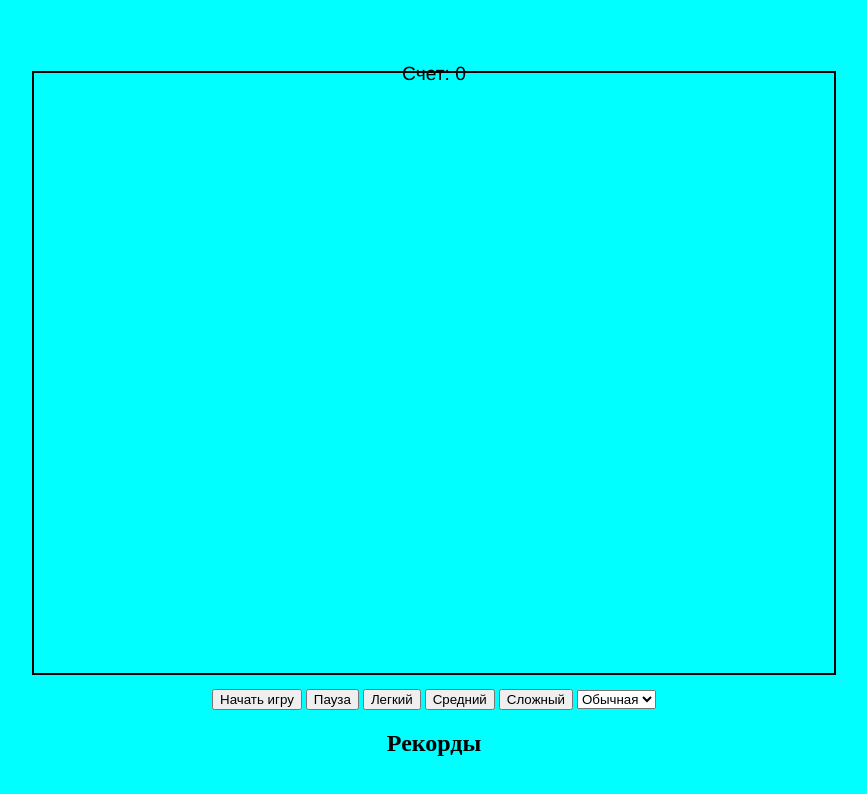
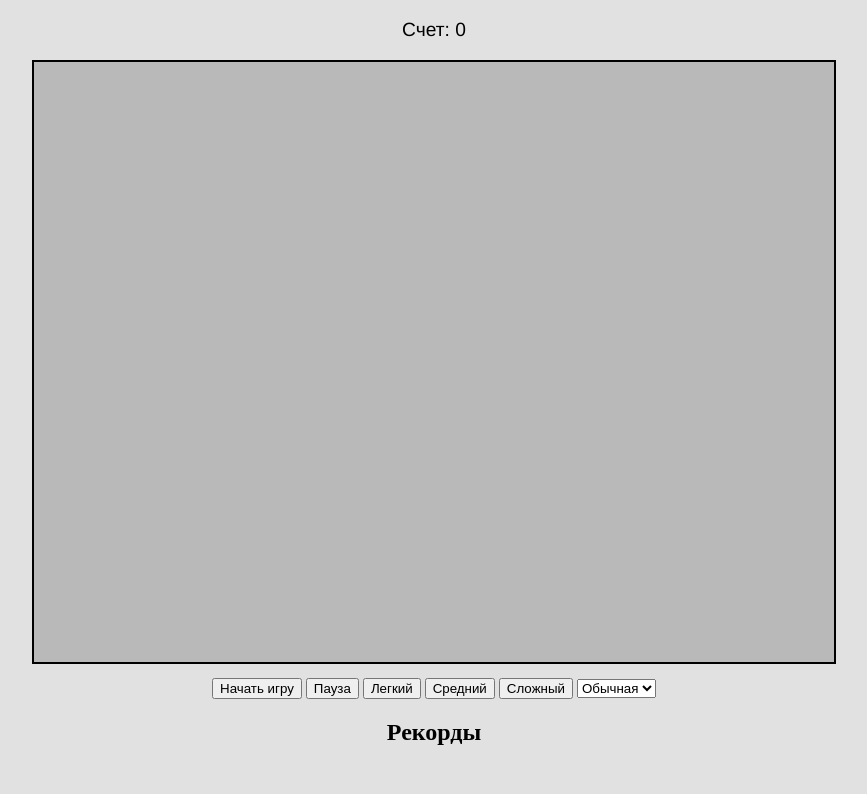
Before and after one commit to SaythanitRoman/Pong-Game, a plain HTML site: page index.html in a window 1280 px wide. Shown: the whole page, without its empty margins (206-1073 px from the left). Drawn offline with Linux system fonts and the light colour scheme.

Commit message:
финальная версия

```diff
--- a/css.css
+++ b/css.css
@@ -17,16 +17,15 @@ td, th {
 } */
 
 body{
-    display:grid ;
-    justify-content: center;
     align-items: center;
     height: 100vh;
     margin: 0;
-    background-color: aqua;
+    background-color: rgb(225 225 225);
+    display:block;
 }
 
 #current-score{
-    margin-bottom: -100px;
+    /* margin-bottom: -100px; */
     text-align: center;
     font-size: larger;
     font-family:'Franklin Gothic Medium', 'Arial Narrow', Arial, sans-serif;
@@ -38,6 +37,7 @@ body{
 
 #pong-game{
     border: 2px solid #000;
+    background-color: rgb(185 185 185);
 }
 
 #controls {
@@ -46,4 +46,5 @@ body{
 
 #scores {
     margin-top: 20px;
+    color:#000;
 }
--- a/index.html
+++ b/index.html
@@ -46,7 +46,7 @@
     <div>Цель игры - не дать мячу пройти за пределы поля со своей стороны.</div>
     <div>Если мяч пройдет за пределы поля игрока, то противник получает очко.</div>
     <div>Для ведения таблицы рекордов игра будет записывать количество очков, которое пользователь смог получить, не пропуская мяч за пределы своего поля.</div> -->
-    <div id="current-score">Счет: 0</div>
+    <p id="current-score">Счет: 0</p>
     <div id="container">
         <canvas id="pong-game" width="800" height="600"></canvas>
         <div id="controls">
@@ -57,8 +57,8 @@
             <button id="hard">Сложный</button>
             <select id="color-scheme">
                 <option value="default">Обычная</option>
-                <option value="light">Темная</option>
-                <option value="dark">Светлая</option>
+                <option value="dark">Темная</option>
+                <option value="light">Светлая</option>
             </select>
         </div>
         <div id="scores">
--- a/script.js
+++ b/script.js
@@ -12,13 +12,44 @@ let paddleHeight = 100;
 let paddleWidth = 10;
 let ballRadius = 10;
 let playerScore = 0;
-let ballX, ballY, ballSpeedX, ballSpeedY;
+let ballX, ballY, ballSpeedX, ballSpeedY;//Положение и скорость по горизонтали и вертикали
 let playerY = canvas.height / 2;
 let isGameRunning = false;
 let difficulty = 'medium';
-
 let isGamePaused = false;
 
+const colorSchemes = {
+    default: {
+        background: 'rgb(225 225 225)',
+        gameBackground: 'rgb(185 185 185)',
+        paddle: '#000',
+        ball: '#EE2727',
+        txtColor: '#000'
+    },
+    dark: {
+        background: '#2d2d30',
+        gameBackground: '#3e3e42',
+        paddle: '#fff',
+        ball: '#007acc',
+        txtColor: '#fff'
+    },
+    light: {
+        background: '#FFFFFF',
+        gameBackground: '#E8E8E8',
+        paddle: '#000',
+        ball: '#000',
+        txtColor: '#000'
+    }
+};
+
+const setColorScheme = (scheme) => {
+    document.body.style.backgroundColor = colorSchemes[scheme].background;
+    document.getElementById("scores").style.color = colorSchemes[scheme].txtColor;
+    document.getElementById("current-score").style.color = colorSchemes[scheme].txtColor;
+    document.getElementById("pong-game").style.backgroundColor = colorSchemes[scheme].gameBackground;
+    paddleColor = colorSchemes[scheme].paddle;
+    ballColor = colorSchemes[scheme].ball;
+};
 
 const setDifficulty = (level) => {
     difficulty = level;
@@ -38,6 +69,14 @@ const setDifficulty = (level) => {
     }
 };
 
+const highScores = JSON.parse(localStorage.getItem('highScores')) || [];
+
+const renderScores = () => {
+    scoreList.innerHTML = highScores
+        .map(score => `<li>${score}</li>`)
+        .join('');
+};
+
 const startGame = () => {
     if (isGameRunning) return;
     isGameRunning = true;
@@ -47,6 +86,17 @@ const startGame = () => {
     setDifficulty(difficulty);
     playerScore = 0;
     currentScore.textContent = `Счет: ${playerScore}`;
+    requestAnimationFrame(gameLoop);
+};
+
+const gameLoop = () => {
+    if (!isGameRunning || isGamePaused) return;
+
+    context.clearRect(0, 0, canvas.width, canvas.height);
+    drawPaddle();
+    drawBall();
+    updateBall();
+
     requestAnimationFrame(gameLoop);
 };
 
@@ -60,30 +110,13 @@ const gameOver = () => {
 };
 
 const pauseGame = () => {
-    if (!isGameRunning) return;
+    if (!isGameRunning){
+        return;
+    }
     isGamePaused = !isGamePaused;
     if (!isGamePaused) {
         requestAnimationFrame(gameLoop);
     }
-};
-
-const highScores = JSON.parse(localStorage.getItem('highScores')) || [];
-
-const renderScores = () => {
-    scoreList.innerHTML = highScores
-        .map(score => `<li>${score}</li>`)
-        .join('');
-};
-
-const gameLoop = () => {
-    if (!isGameRunning || isGamePaused) return;
-
-    context.clearRect(0, 0, canvas.width, canvas.height);
-    drawPaddle();
-    drawBall();
-    updateBall();
-
-    requestAnimationFrame(gameLoop);
 };
 
 canvas.addEventListener('mousemove', (e) => {
@@ -94,13 +127,13 @@ canvas.addEventListener('mousemove', (e) => {
 });
 
 const drawPaddle = () => {
-    context.fillStyle = 'black';
+    context.fillStyle = paddleColor;
     context.fillRect(0, playerY, paddleWidth, paddleHeight);
 };
 
 const drawBall = () => {
-    context.fillStyle = 'red';
     context.beginPath();
+    context.fillStyle = ballColor;
     context.arc(ballX, ballY, ballRadius, 0, Math.PI * 2);
     context.fill();
     context.closePath();
@@ -133,15 +166,11 @@ const updateBall = () => {
     }
 };
 
-
-
-
-
-
 startButton.addEventListener('click', startGame);
 pauseButton.addEventListener('click', pauseGame);
-
 difficultyButtons.forEach(button => {
     button.addEventListener('click', () => setDifficulty(button.id));
 });
 renderScores();
+colorSchemeSelect.addEventListener('change', (e) => setColorScheme(e.target.value));
+setColorScheme('default');
```
